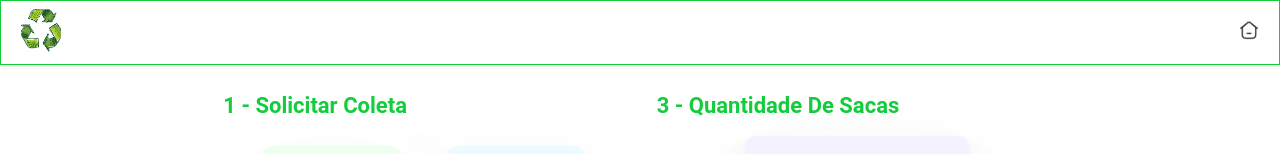
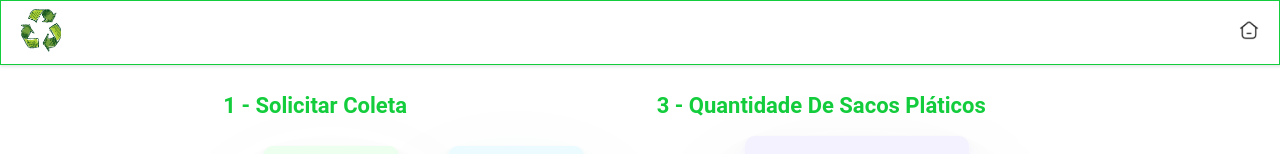
Before and after one commit to igormtk/proviHack-Equipe2-Front, a React (Create React App) app in the folder eu-reciclo/: page /user/request in a window 1280 px wide. Shown: the top 154 px of the page. Built offline with nearby package versions, Linux system fonts and the light colour scheme; sample sign-in values are in the browser's storage.

Commit message:
fix: mudando sacas para sacos plasticos

```diff
--- a/eu-reciclo/src/Pages/RequestCollectionPage/index.js
+++ b/eu-reciclo/src/Pages/RequestCollectionPage/index.js
@@ -55,7 +55,9 @@ const RequestCollection = () => {
       CustomToast(missing_fields);
     } else {
       // fazer a requisição
-      toast.success("Solicitação feita com sucesso!");
+      toast.success(
+        "Solicitação feita com sucesso! Em breve entraremos em contato"
+      );
 
       let { date, type, quantity, ...address } = info;
       let data = { date, type, quantity, address };
@@ -128,17 +130,14 @@ const RequestCollection = () => {
         </div>
         <div>
           <QuestionBox>
-            <h2>3 - Quantidade de Sacas</h2>
+            <h2>3 - Quantidade de Sacos Pláticos</h2>
             <div className="cards__box box3">
               <input
                 className="input_quantity"
                 value={info.quantity}
                 onChange={(e) => setInfo({ ...info, quantity: e.target.value })}
               />
-              <SecondaryButton
-                children="Enviar"
-                onClick={handleForm}
-              />
+              <SecondaryButton children="Enviar" onClick={handleForm} />
             </div>
           </QuestionBox>
         </div>
@@ -233,7 +232,7 @@ const RequestCollection = () => {
         </BaseModal>
       )}
       <Toaster />
-      <Footer/>
+      <Footer />
     </Container>
   );
 };
```
